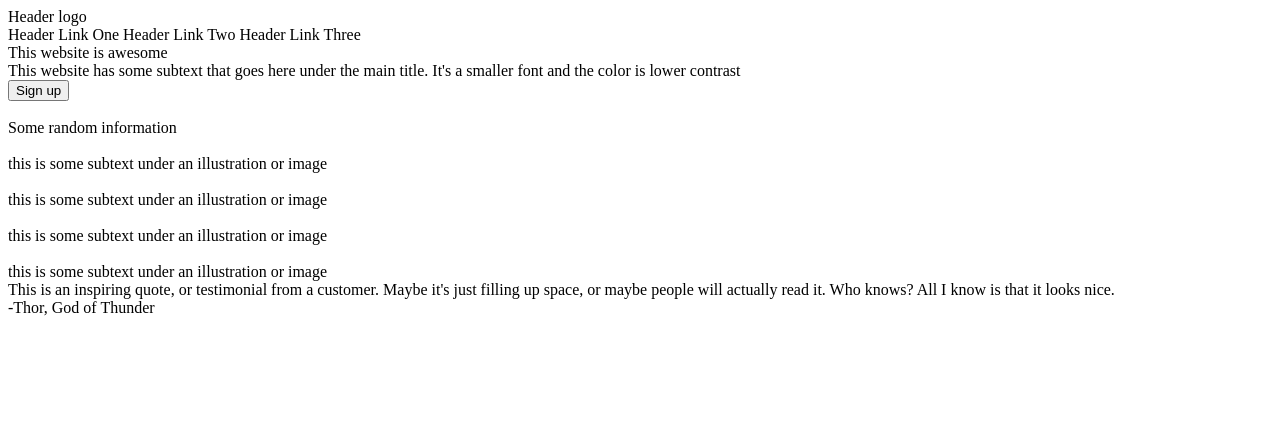
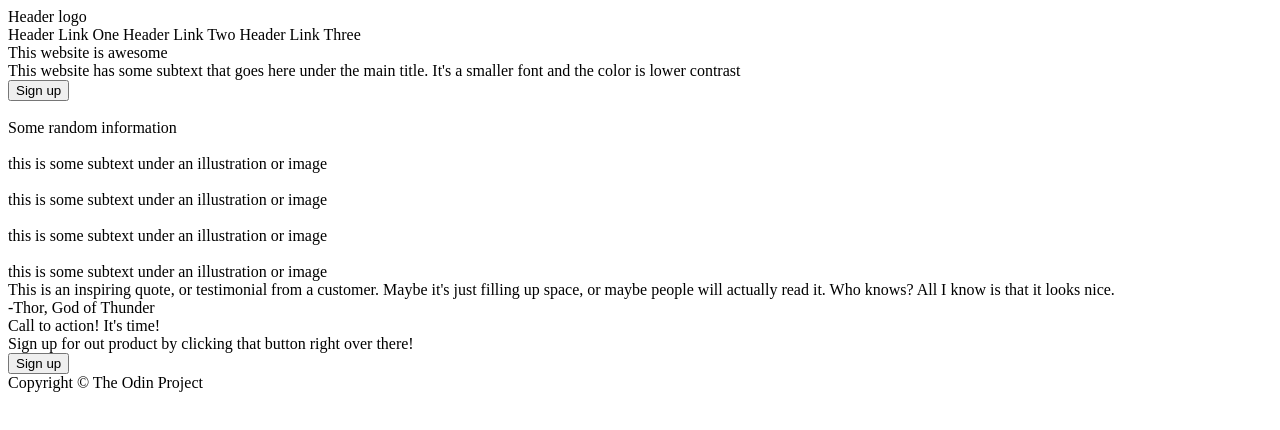
Before and after one commit to sharpskull2/odin-landing-page, a plain HTML site: page index.html in a window 1280 px wide. Drawn offline with Linux system fonts and the light colour scheme.

Commit message:
Wrote call to action placeholder and footer

```diff
--- a/index.html
+++ b/index.html
@@ -47,5 +47,15 @@
             <div class="quote-text">This is an inspiring quote, or testimonial from a customer. Maybe it's just filling up space, or maybe people will actually read it. Who knows? All I know is that it looks nice.</div>
             <div class="quote-attribute">-Thor, God of Thunder</div>
         </div>
+        <div class="call-content">
+            <div class="call-text">
+                <div class="call-header">Call to action! It's time!</div>
+                <div class="text">Sign up for out product by clicking that button right over there!</div>
+            </div>
+            <button class="call-button">Sign up</button>
+        </div>
+        <div class="footer">
+            Copyright &#169; The Odin Project
+        </div>
     </body>
 </html>
```
